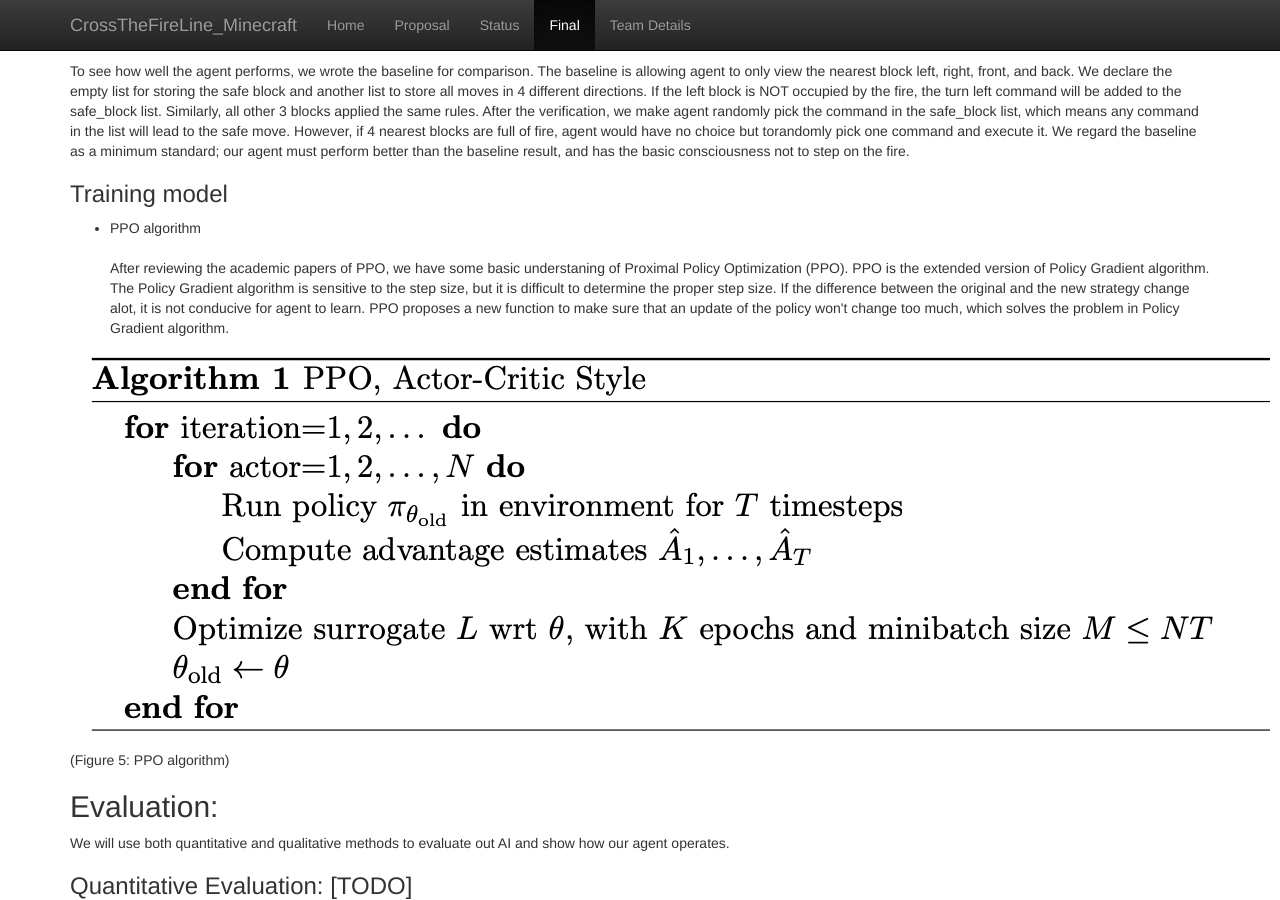
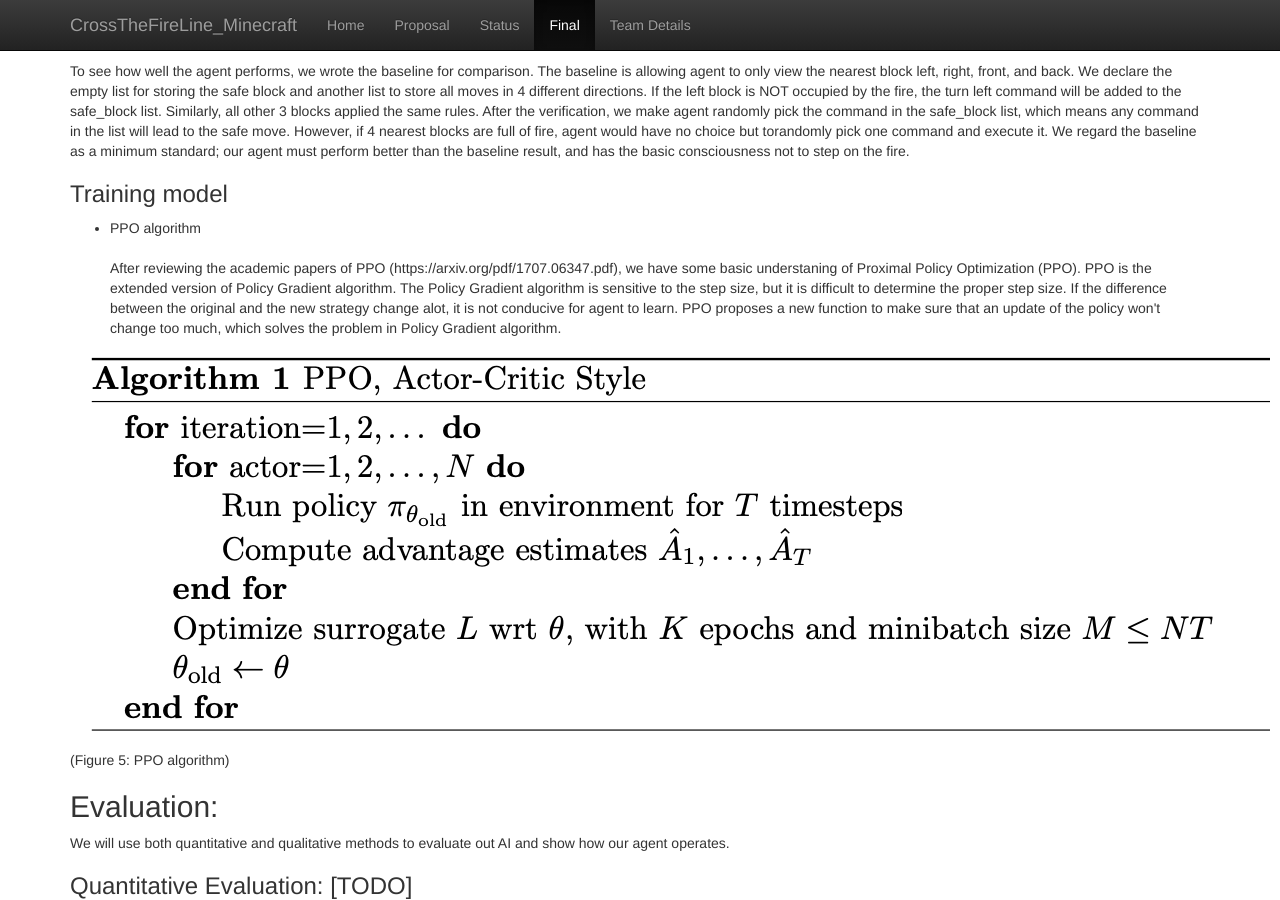
Before and after one commit to Chilly712/CrossTheFireLine_Minecraft, a Jekyll site: the page built from docs/final.md, in a window 1280 px wide and 900 px high, scrolled down 3765 px. Built offline with Jekyll 4.4.1, drawn with Linux system fonts in a browser that asks for light colours; some of the changed lines change nothing that is shown.

Commit message:
Update final.md

```diff
--- a/docs/final.md
+++ b/docs/final.md
@@ -57,7 +57,7 @@ To see how well the agent performs, we wrote the baseline for comparison. The ba
 <ul>
   <li>PPO algorithm</li>
 <br>
-After reviewing the academic papers of PPO, we have some basic understaning of Proximal Policy Optimization (PPO). PPO is the extended version of Policy Gradient algorithm. The Policy Gradient algorithm is sensitive to the step size, but it is difficult to determine the proper step size. If the difference between the original and the new strategy change alot, it is not conducive for agent to learn. PPO proposes a new function to make sure that an update of the policy won't change too much, which solves the problem in Policy Gradient algorithm.
+After reviewing the academic papers of PPO (https://arxiv.org/pdf/1707.06347.pdf), we have some basic understaning of Proximal Policy Optimization (PPO). PPO is the extended version of Policy Gradient algorithm. The Policy Gradient algorithm is sensitive to the step size, but it is difficult to determine the proper step size. If the difference between the original and the new strategy change alot, it is not conducive for agent to learn. PPO proposes a new function to make sure that an update of the policy won't change too much, which solves the problem in Policy Gradient algorithm.
 </ul>
 
 ![image](https://github.com/Chilly712/CrossTheFireLine_Minecraft/blob/main/docs/images/PPO%20algorithm.png)
```
